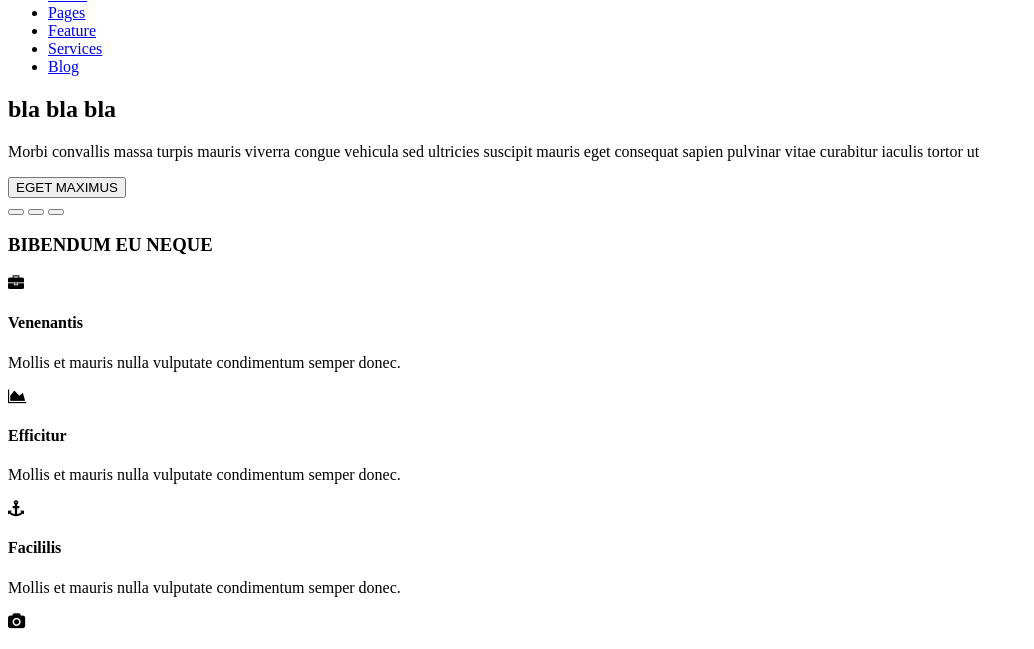
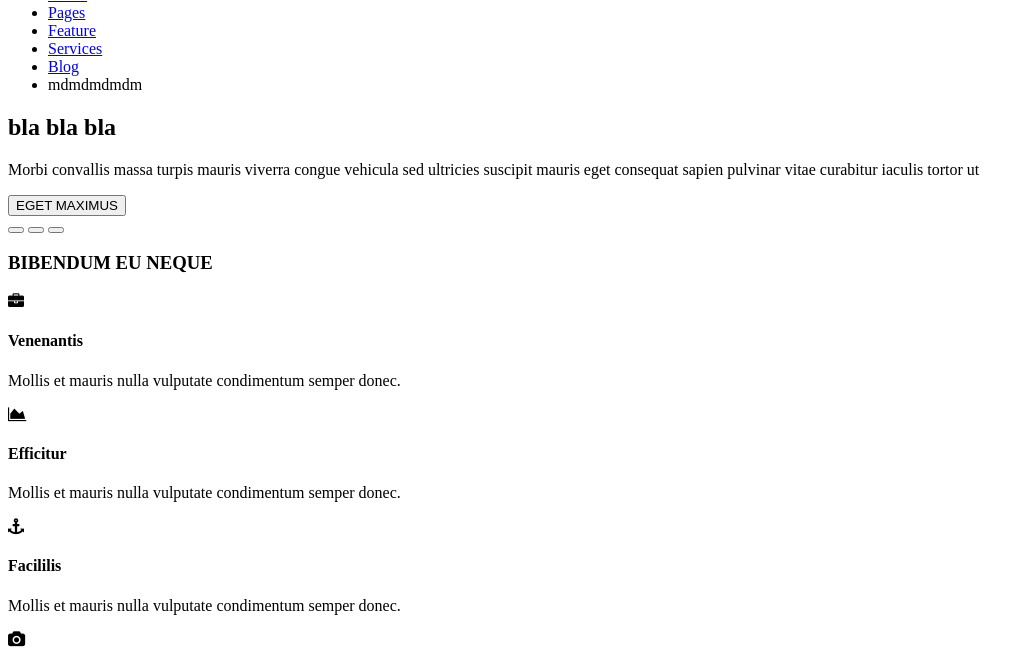
Before and after one commit to Montette/git-learning, a plain HTML site: page index.html in a window 1280 px wide. Shown: the part 154-803 px from the top of the page, without its empty margins (0-1034 px from the left). Drawn offline with nearby package versions, Linux system fonts and the light colour scheme; files that its build step writes are made by us from their sources; a script that the page names is missing.

Commit message:
add position in menu

```diff
--- a/index.html
+++ b/index.html
@@ -39,6 +39,7 @@
                 <li><a href="#">Feature</a></li>
                 <li><a href="#">Services</a></li>
                 <li><a href="#">Blog</a></li>
+                <li>mdmdmdmdm</li>
             </ul>
         </nav>
     </header>
```
